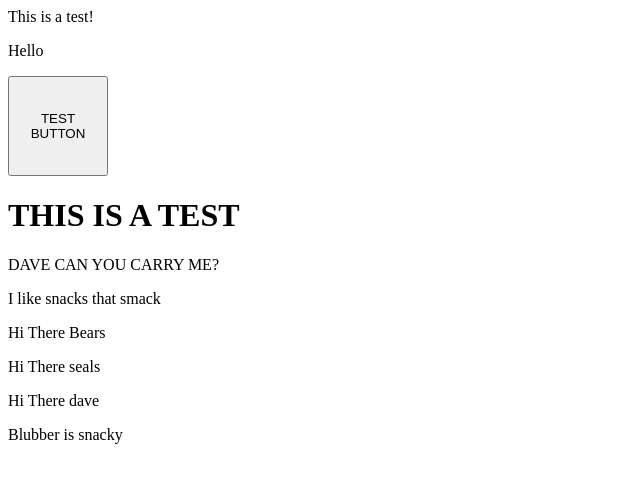
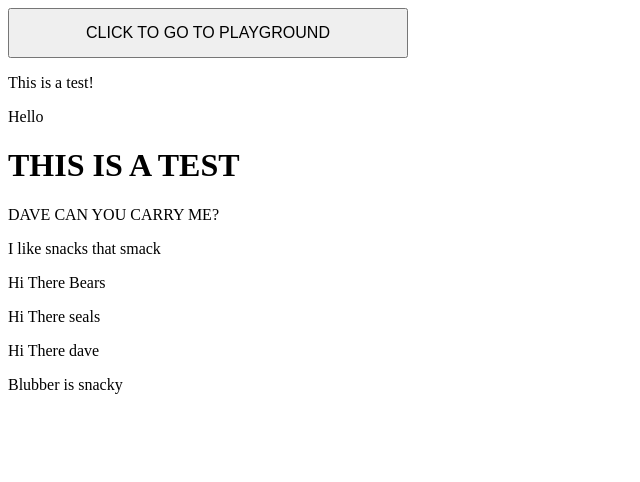
Before and after one commit to aadhav0818/BPA-WebDev-2022, a plain HTML site: page index.html in a window 1280 px wide. Shown: the whole page, without its empty margins (0-640 px from the left). Drawn offline with Linux system fonts and the light colour scheme.

Commit message:
Added new redirect buttons

```diff
--- a/index.html
+++ b/index.html
@@ -1,6 +1,10 @@
+<input type="button"
+style="width: 400px; height: 50px; color: black; white-space: normal; word-wrap: break-word; font-size: medium;"
+value="CLICK TO GO TO PLAYGROUND"
+onclick="location.href='https://aadhav0818.github.io/BPA-WebDev-2022/playgrounds';"/>
+
 <p> This is a test! </p>
 <p> Hello </p>
-<button id = "button1" style="width: 100px; height: 100px; color: black;"> TEST BUTTON </button>
 <h1> THIS IS A TEST </h1>
 <p> DAVE CAN YOU CARRY ME? </p>
 <p> I like snacks that smack</p>
```
Also changed, not shown: playgrounds.html (+6 -1 lines).
